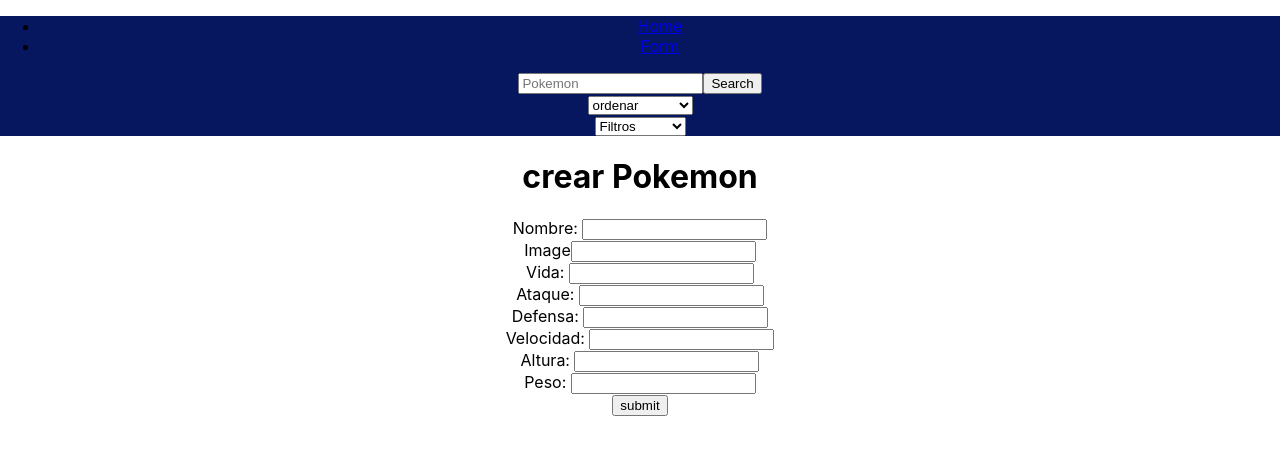
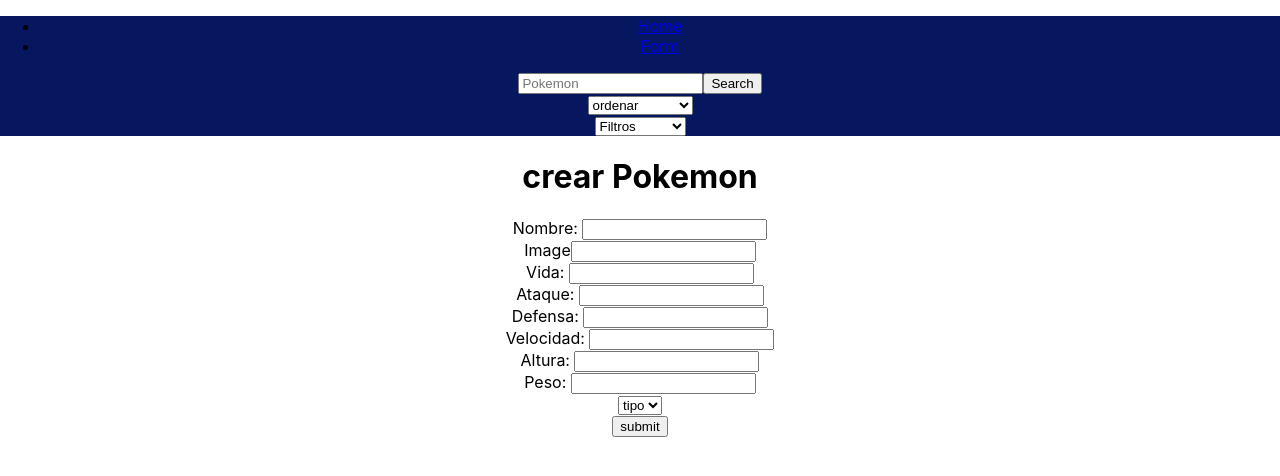
Before and after one commit to Lautaro261/Proyecto-Individual-Pokemon, a React (Create React App) app in the folder client/: page /form in a window 1280 px wide. Shown: the top 476 px of the page. Built offline with nearby package versions, Linux system fonts and the light colour scheme.

Commit message:
form en proceso

```diff
--- a/client/src/redux/actions.js
+++ b/client/src/redux/actions.js
@@ -43,11 +43,11 @@
     }
 }
 
-export const filterID = (id)=>{
+/* export const filterID = (id)=>{
     return {
         type: FILTER_ID, payload: id
     }
-}
+} */
 
 export const OrderName = (value)=>{  // default, az o za
     return {
--- a/client/src/views/form/Form.jsx
+++ b/client/src/views/form/Form.jsx
@@ -1,4 +1,5 @@
 import { useState } from "react";
+import validation from "./validation";
 
 const Form = ()=>{
 
@@ -14,7 +15,7 @@
         type:'',
     })
 
- /*    const [error, setError]=useState({
+     const [errors, setErrors]=useState({
         name:'',
         image:'',
         hp:'',
@@ -25,28 +26,41 @@
         weight:'',
         type:'',
     })
- */
+
 
     const handlerInputChange =(event)=>{
         const value = event.target.value;
         const property = event.target.name;
+
+         // actualiza el estado de form
+        //setForm((prevForm) => ({ ...prevForm, [property]: value }));
+
+         // utiliza la versión actualizada de form en validation
+        //validation({ ...form, [property]: value }, errors, setErrors);
+
         setForm({...form, [property]:value})
+
+        setErrors(validation({...form, [property]: value })) // validation({...form, [property]:value}) // truquito
+        console.log(errors)
+    }
+
+
+    const submitHandler=(event)=>{
+        event.preventDefault();
+        console.log(form)
+
     }
 
 
 
 
-
-
-
-
-
     return (
-        <form>
+        <form onSubmit={submitHandler}>
             <h1>crear Pokemon </h1>
             <div>
                 <label>Nombre: </label>
                 <input type="text" name='name' value={form.name} onChange={handlerInputChange}></input>
+                {errors.name && <span>{errors.name}</span>}
             </div>
             <div>
                 <label>Image</label>
@@ -55,6 +69,7 @@
             <div>
                 <label>Vida: </label>
                 <input type="text" name='hp' value={form.hp} onChange={handlerInputChange}></input>
+                {errors.hp && <span>{errors.hp}</span>}
             </div>
             <div>
                 <label>Ataque: </label>
@@ -76,6 +91,14 @@
                 <label>Peso: </label>
                 <input type="text" name='weight' value={form.weight} onChange={handlerInputChange}></input>
             </div>
+            <div>
+                <select>
+                    <option>tipo</option>
+                    <option>a</option>
+                    <option>b</option>
+                    <option>c</option>
+                </select>
+            </div>
             <button type="submit">submit</button>
         </form>
     )
@@ -92,4 +115,20 @@
 Altura (si tiene).
 Peso (si tiene).
 Posibilidad de seleccionar/agregar varios tipos en simultáneo.
-Botón para crear el nuevo pokemon. */
+Botón para crear el nuevo pokemon.
+
+
+{
+	"name": "pipi",
+	"type" : "agua",
+	"image" : "tukituki.com",
+	"hp": 1,
+	"attack": 2,
+	"defense": 3,
+	"speed": "4",
+	"height": "9",
+	"weight" : "15"
+
+}
+
+*/
--- a/client/src/views/form/validation.js
+++ b/client/src/views/form/validation.js
@@ -1,4 +1,51 @@
-const validation =(form, error, setError)=>{
+const validation =(form)=>{
+    const regexName= /^[a-z0-9áéíóúüñ]{2,16}$/
+    const regexValue=/^([1-9]|[1-9][0-9]{1,2}|999)$/
+    const errors={}
+
+    // VALIDACION name
+/*      if(/^[a-z0-9áéíóúüñ]{2,16}$/.test(form.name)){
+        console.log(form.name)
+        //console.log('todo bien')
+        setErrors({...errors, name:''})
+    }else if(form.name !== ''){
+        setErrors({...errors, name: 'minimo 2 caracteres y maximo 16 caracteres'})
+    }else{
+        setErrors({...errors, name:''})
+    }
+
+    //VALIDACION  hp, attack, defense , speed , height ,weight
+     if(/^([1-9]|[1-9][0-9]{1,2}|999)$/.test(form.hp)){
+        console.log(form.hp)
+        setErrors({...errors, hp:''})
+    }else if(form.hp !== ''){
+        console.log('noooo')
+        setErrors({...errors, hp: 'ingrese un valor entre 1 y 999'})
+    }else{
+        setErrors({...errors, hp: ''})
+    }  */
+
+    if(!form.name){
+        errors.name = 'Ingrese un nombre'
+    }
+    if(!regexName.test(form.name)){
+        errors.name = 'minimo 2 caracteres y maximo 16 caracteres'
+    }
+    if(form.name){
+        errors.name = ''
+    }
+
+    if(!form.hp){
+        errors.hp = 'Ingrese un valor entre 1 y 999'
+    }
+    if(!regexValue.test(form.hp)){
+        errors.hp = 'dato incorrecto'
+    }
+    if(form.hp){
+        errors.hp = ''
+    }
+
+    return errors
 
 }
 
```
